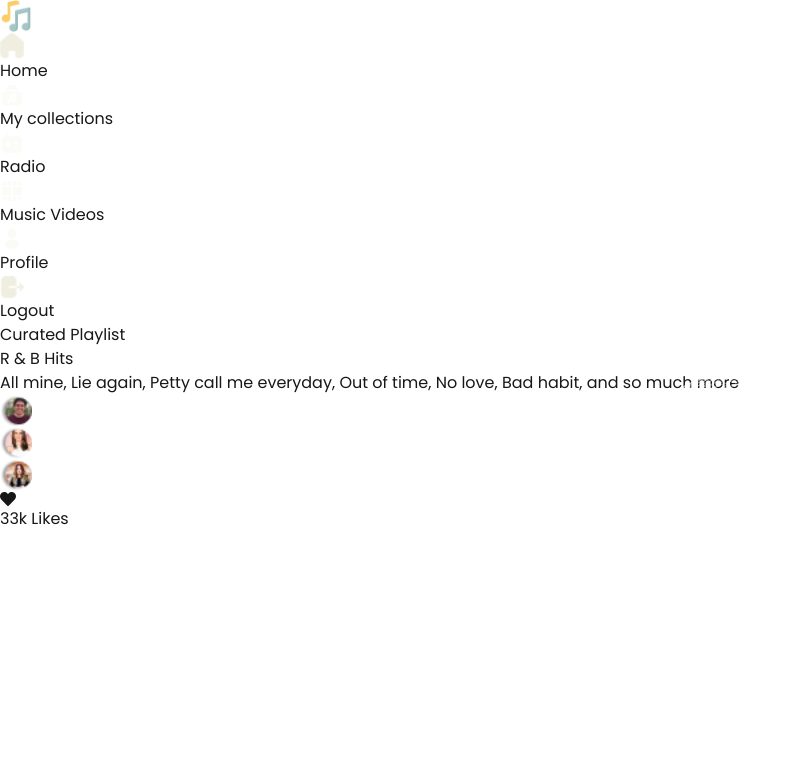
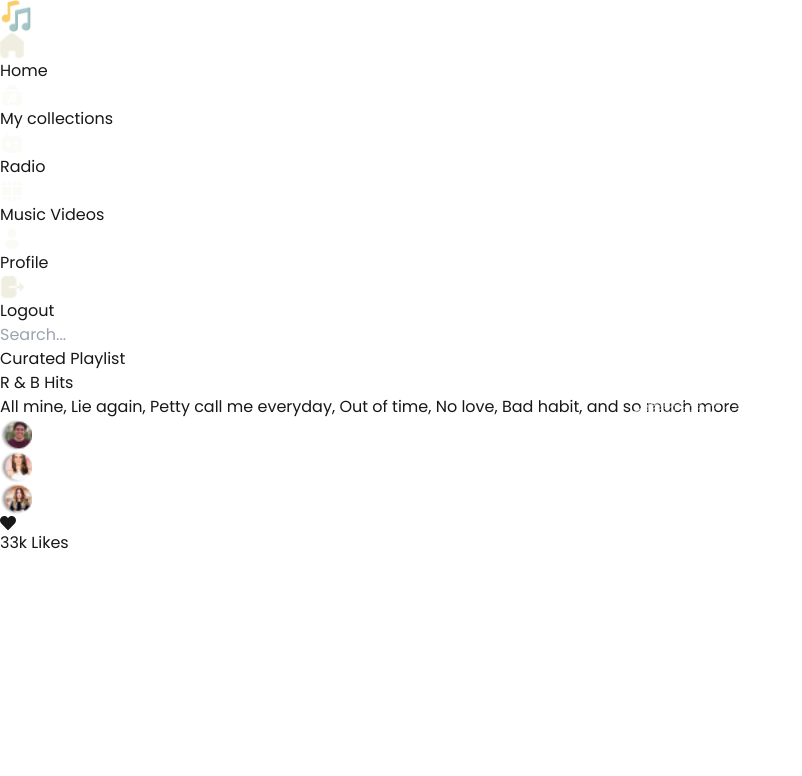
Before and after one commit to EjiroOsiephri/Musica, a Next.js app: page /dashboard in a window 1280 px wide. Shown: the top 776 px of the page, without its empty margins (0-802 px from the left). Built offline with nearby package versions, Linux system fonts and the light colour scheme.

Commit message:
feats/add done at last

```diff
--- a/src/components/MainContent.tsx
+++ b/src/components/MainContent.tsx
@@ -5,6 +5,7 @@ import { useRouter } from "next/navigation";
 import Image from "next/image";
 import { FaHeart, FaBars } from "react-icons/fa";
 import { useState, useEffect } from "react";
+import Logo from "../../public/logo.png";
 
 interface Playlist {
   title: string;
@@ -113,7 +114,7 @@ export default function Dashboard() {
             whileHover={{ scale: 1.1 }}
             onClick={() => router.push("/")}
           >
-            <Image src="/Logo.png" alt="Logo" width={32} height={32} />
+            <Image src={Logo} alt="Logo" width={32} height={32} />
           </motion.div>
 
           {/* Menu Items */}
@@ -173,24 +174,53 @@ export default function Dashboard() {
       {/* Main Content */}
       <div className="flex-grow lg:ml-20 p-4 lg:p-8 space-y-8 lg:space-y-0 lg:space-x-8 flex flex-col lg:flex-row">
         {/* Featured Playlist */}
+
+        <section className="flex flex-col md:flex-1">
+          {!isMobileView && (
+            <div className="flex items-center space-x-4 -mt-5 mb-4">
+              <input
+                type="text"
+                placeholder="Search..."
+                className="bg-[#25292C] w-full text-white rounded-lg px-4 py-2 text-sm"
+              />
+            </div>
+          )}
+
           <div
-          className="flex flex-1 bg-[#609EAF] rounded-xl overflow-hidden relative"
+            className="flex bg-[#609EAF] rounded-xl overflow-hidden relative"
             style={{ height: "450px" }}
           >
             <div className="flex flex-col justify-center p-8 z-10">
-            <span className="absolute top-6 text-lg text-white-400 mb-2">
+              <span className="absolute  top-6 text-lg text-white-400  mb-2">
                 Curated Playlist
               </span>
-            <h2 className="text-3xl font-bold mb-4">R & B Hits</h2>
-            <h3 className="text-white-400 max-w-64 mb-6 hidden lg:block">
-              All mine, Lie again, Petty call me everyday, Out of time, No love,
-              Bad habit, and so much more
+              <h2 className="text-3xl font-bold mt-6 md:mt-0 mb-4">
+                R & B Hits
+              </h2>
+              <h3 className="text-white-400 max-w-64 mb-6 lg:block">
+                All mine, Lie again, Petty call me everyday, Out of time, No
+                love, Bad habit, and so much more
               </h3>
               <div className="flex items-center space-x-4">
                 <div className="flex -space-x-2">
-                <Image src="/Ellipse 3.png" alt="User" width={32} height={32} />
-                <Image src="/Ellipse 5.png" alt="User" width={32} height={32} />
-                <Image src="/Ellipse 6.png" alt="User" width={32} height={32} />
+                  <Image
+                    src="/Ellipse 3.png"
+                    alt="User"
+                    width={32}
+                    height={32}
+                  />
+                  <Image
+                    src="/Ellipse 5.png"
+                    alt="User"
+                    width={32}
+                    height={32}
+                  />
+                  <Image
+                    src="/Ellipse 6.png"
+                    alt="User"
+                    width={32}
+                    height={32}
+                  />
                 </div>
                 <span className="text-lg text-white flex items-center">
                   <motion.div
@@ -209,7 +239,7 @@ export default function Dashboard() {
                 src="/Vector.svg"
                 alt="Background Design"
                 layout="fill"
-              objectFit="contain"
+                objectFit="cover"
                 className="z-0  opacity-50"
               />
               <Image
@@ -218,10 +248,11 @@ export default function Dashboard() {
                 width={600}
                 height={900}
                 objectFit="contain"
-              className="z-10 ml-10 opacity-0 md:opacity-100"
+                className="z-10 ml-[2500px] -mt-[60px] hidden xl:block opacity-0 md:opacity-100"
               />
             </div>
           </div>
+        </section>
 
         {/* Top Charts */}
         <div className="w-full lg:w-2/5 p-4 overflow-x-auto lg:overflow-visible">
@@ -243,7 +274,9 @@ export default function Dashboard() {
                   />
                   <div className="lg:block">
                     <h4 className="font-bold">{playlist.title}</h4>
-                    <p className="text-sm text-gray-400">{playlist.artist}</p>
+                    <p className="text-sm text-gray-400 mt-1 mb-1">
+                      {playlist.artist}
+                    </p>
                     <p className="text-xs text-white">{playlist.duration}</p>
                   </div>
                 </div>
```
Lines whose indentation alone changed are shown as unchanged.
